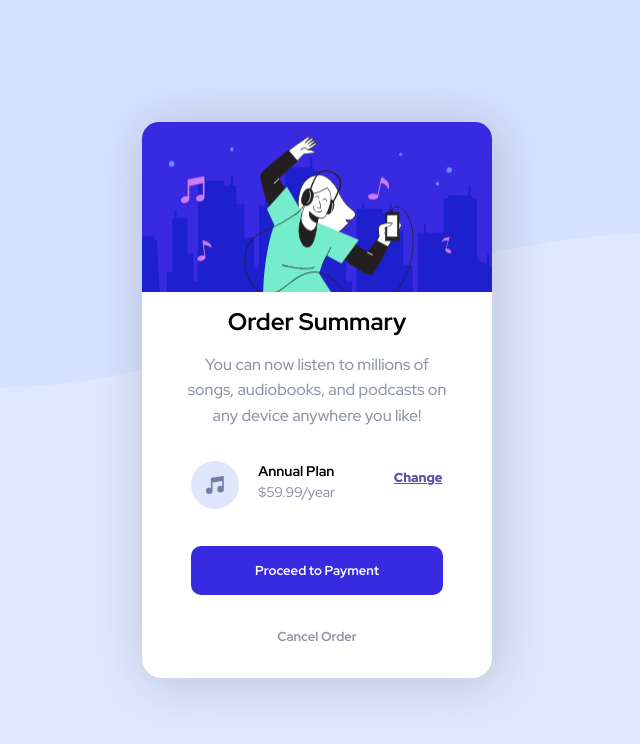
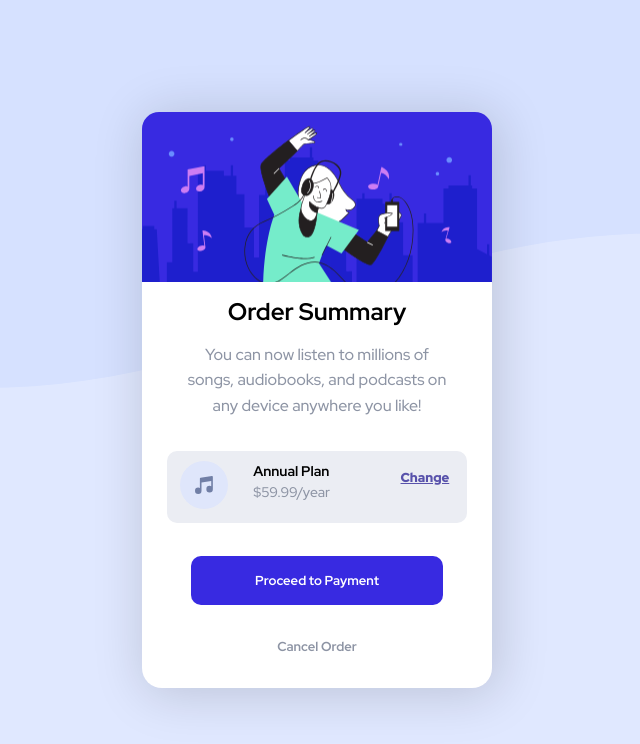
Before and after one commit to devbev/osc, a plain HTML site: page index.html in a window 1280 px wide. Shown: the whole page, without its empty margins (323-963 px from the left). Drawn offline with Linux system fonts and the light colour scheme.

Commit message:
Update style.css

```diff
--- a/css/style.css
+++ b/css/style.css
@@ -34,6 +34,16 @@ main > section {
     list-style-type: none;
     display: flex;
     justify-content: space-around;
+    background-color: #ebedf3;
+    width: 100%;
+    max-width: 300px;
+    padding: 10px 0;
+    margin-left: 25px;
+    border-radius: 10px;
+}
+
+.annual-plan img {
+    margin-left: 0;
 }
 
 .annual-plan a {
@@ -41,8 +51,12 @@ main > section {
     font-size: 13px;
     font-weight: 900;
     color: #5852AB;
-    margin-right: 40px;
+    margin-right: -40px;
     padding-top: 10px;
+}
+
+.annual-plan > li + li {
+    margin-right: 45px;
 }
 
 .annual-plan a:hover {
@@ -55,7 +69,7 @@ main > section {
     padding: 0;
     font-size: 14px;
     line-height: 1.5;
-    margin-right: 40px;
+    margin-right: 0px;
 }
 
 .annual-plan-second-col > li:first-child {
```
